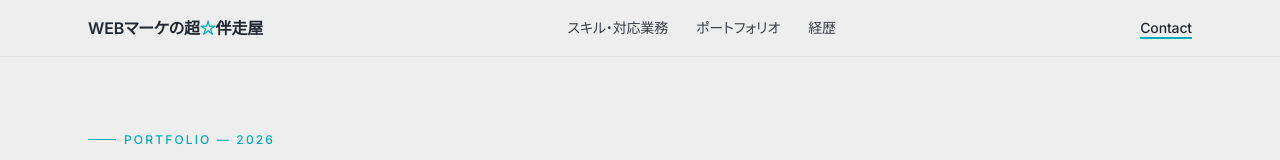
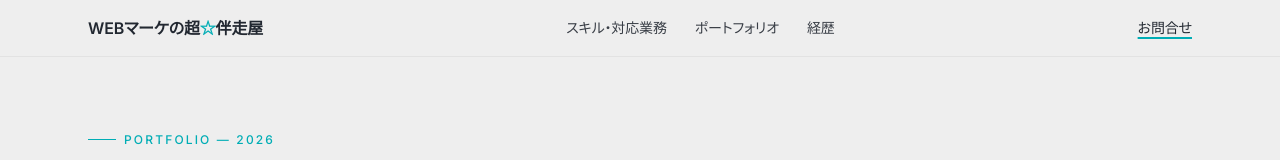
Before and after one commit to tomitayuto/portfolio-site, a Next.js app: page / in a window 1280 px wide. Shown: the top 160 px of the page. Built offline with nearby package versions, Linux system fonts and the light colour scheme.

Commit message:
fix(Header): PC版のContactも「お問合せ」に修正
前のコミットでスマホ版だけ反映され、PC版のContactが
インデント差で置換漏れしていたため修正。

Co-Authored-By: Claude Opus 4.7 <noreply@anthropic.com>

```diff
--- a/app/components/Header.tsx
+++ b/app/components/Header.tsx
@@ -41,7 +41,7 @@ export default function Header() {
           href="#contact"
           className="hidden font-display text-sm font-medium text-foreground underline decoration-accent decoration-2 underline-offset-4 transition-colors hover:text-accent md:inline"
         >
-          Contact
+          お問合せ
         </a>
       </div>
     </header>
```
